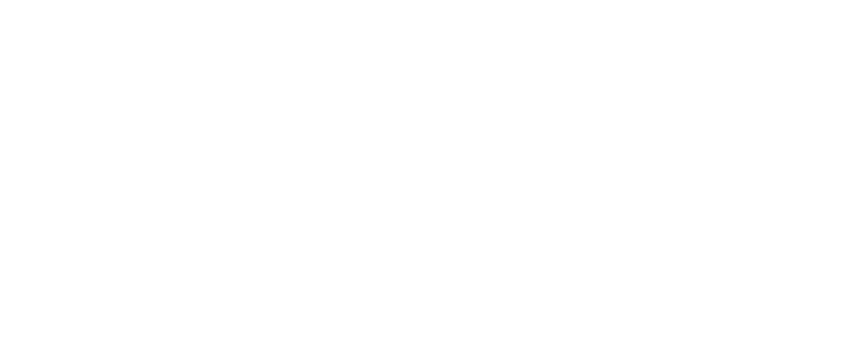
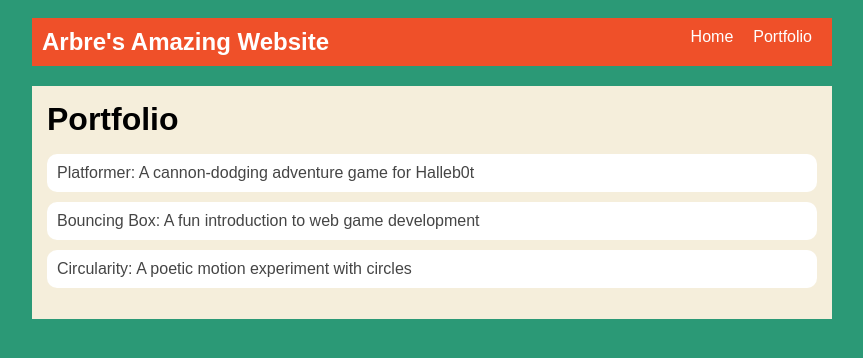
Before and after one commit to arbrelewis-ship-it/arbrelewis-ship-it.github.io, a plain HTML site: page portfolio.html in a window 1280 px wide. Shown: the whole page, without its empty margins (208-1071 px from the left). Drawn offline with Linux system fonts and the light colour scheme.

Commit message:
platformer jump

```diff
--- a/portfolio.html
+++ b/portfolio.html
@@ -0,0 +1,43 @@
+
+    <!DOCTYPE html>
+<html>
+  <head>
+    <title> MY PORTFOLIO</title>
+    <link rel="stylesheet" href="style.css" />
+  </head>
+
+  <body>
+    <!-- All content goes here -->
+    <div id="all-contents">
+      <nav>
+<h1> Arbre's Amazing Website</h1>
+<ul id="nav-ul">
+    <li class="nav-li">
+<a href="index.html">Home</a>
+    </li>
+<ul id="nav-ul">
+    <li class="nav-li"=>
+        <a href="portfolio.html">Portfolio</a>
+    </li>
+</ul>
+      </nav>
+
+      <main>
+<div class="content">
+    <h1>Portfolio</h1>
+    <ul id="portfolio">
+<li>
+  <a href="fsd-projects/platformer/">Platformer: A cannon-dodging adventure game for Halleb0t</a>
+</li>
+<li>
+  <a href="fsd-projects/bouncing-box/">Bouncing Box: A fun introduction to web game development</a>
+</li>
+<li>
+  <a href="fsd-projects/circularity/">Circularity: A poetic motion experiment with circles</a>
+</li>
+    </ul>
+</div>
+      </main>
+    </div>
+  </body>
+</html>
--- a/style.css
+++ b/style.css
@@ -77,3 +77,29 @@ main {
 h2, h3 {
     margin: 0px;
 }
+
+/* Portfolio styles */
+.content h1 {
+  color: black;
+}
+
+#portfolio {
+  list-style-type: none;
+  padding-left: 0;
+}
+
+#portfolio li {
+  background: #fff;
+  padding: 10px;
+  border-radius: 10px;
+  margin-bottom: 10px;
+}
+
+#portfolio li:hover {
+  background: #eee;
+}
+
+#portfolio a {
+  text-decoration: none;
+  color: #454545;
+}
```
Also changed, not shown: fsd-projects/platformer/platformer.js (+12 -4 lines).
